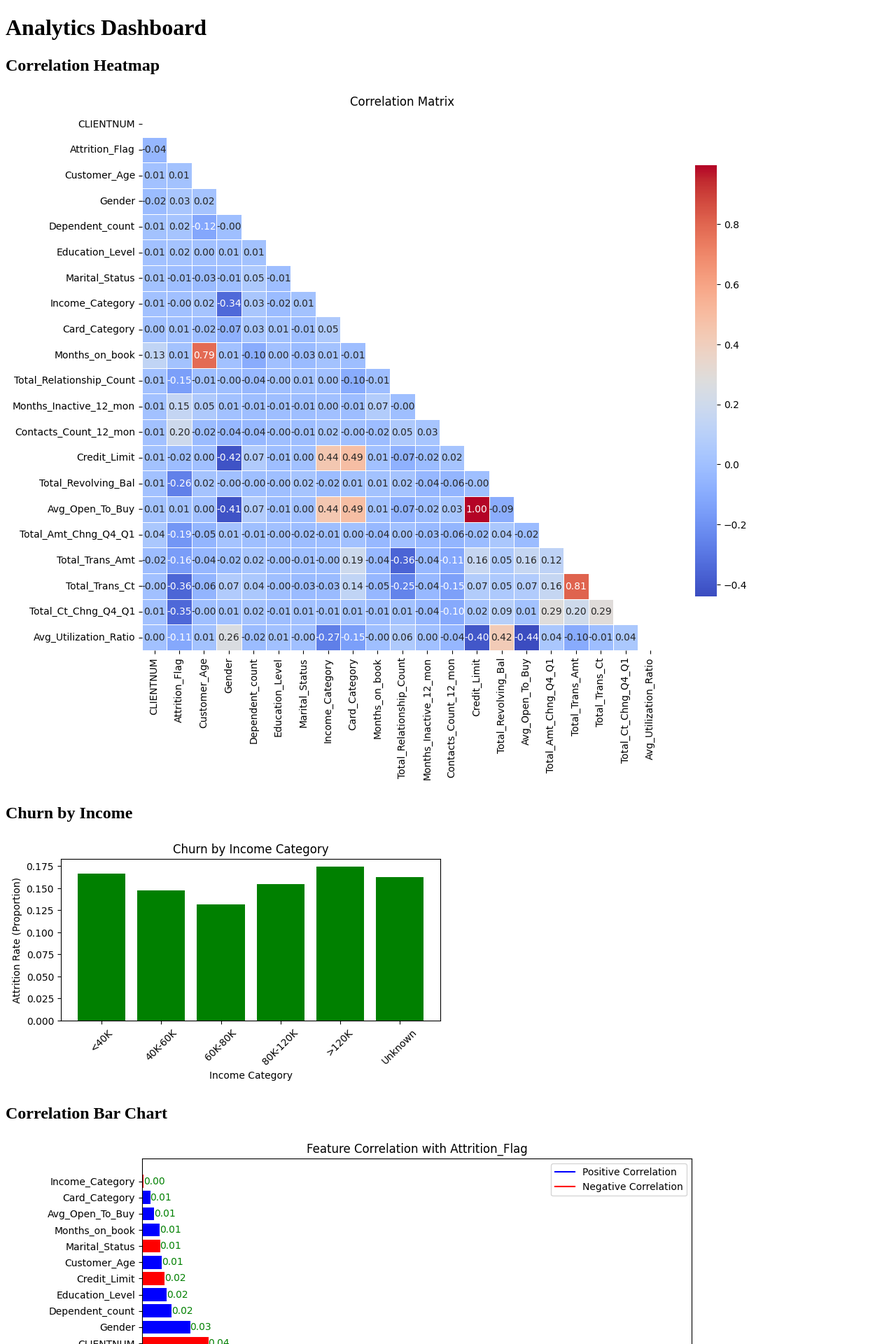
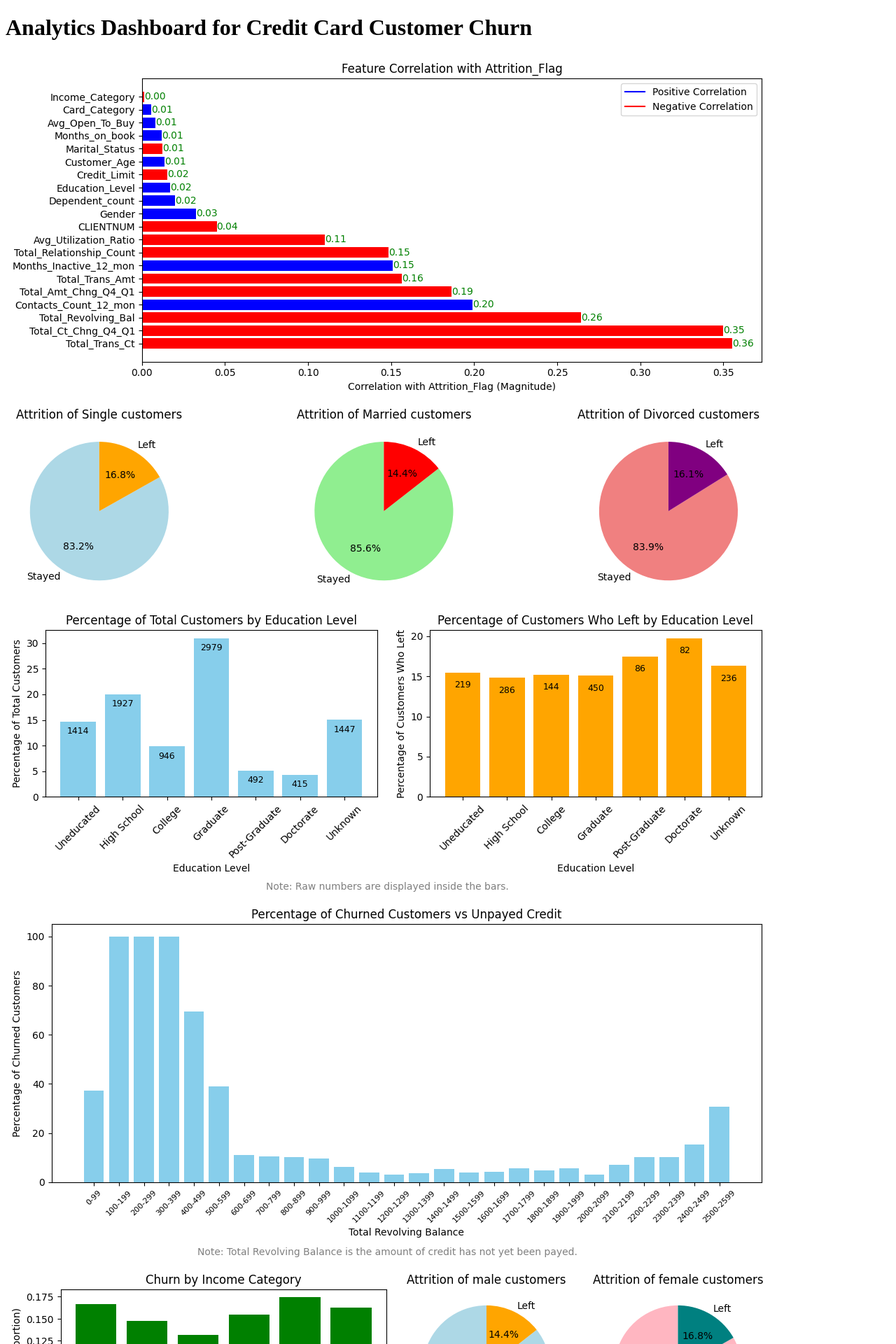
Before and after one commit to RickSlick3/CustomerChurn-AzureWebApp, a Flask app: template templates/dashboard.html in a window 1280 px wide. Shown: the top 1920 px of the page at 70% size. Run offline with Flask 3, Linux system fonts and the light colour scheme; the template is opened without the code that fills it, so the values that code supplies are empty; parts of the project's set-up code (start-up, migrations or seed data) failed here and were passed over.

Commit message:
dashboard page updates

```diff
--- a/templates/dashboard.html
+++ b/templates/dashboard.html
@@ -4,27 +4,34 @@
     <meta charset="UTF-8">
     <meta name="viewport" content="width=device-width, initial-scale=1.0">
     <title>Analytics Dashboard</title>
+    <style>
+        .chart5, .chart6 {
+            float: left;           /* Float both divs to the left */
+            margin-right: 10px;    /* Add space between the two divs (optional) */
+            text-align: center;    /* Optional: center the image within the div */
+        }
+    </style>
 </head>
 <body>
-    <h1>Analytics Dashboard</h1>
+    <h1>Analytics Dashboard for Credit Card Customer Churn</h1>
     <div class="dashboard">
         <div class="chart-container">
-            <div class="chart">
-                <h2>Correlation Heatmap</h2>
-                <img src="{{ url_for('static', filename='images/corr_heatmap.png') }}" alt="Correlation Heatmap">
+            <div class="chart1">
+                <img src="{{ url_for('static', filename='images/corr_dict.png') }}" alt="Correlation Dictionary">
             </div>
-            <div class="chart">
-                <h2>Churn by Income</h2>
+            <div class="chart2">
+                <img src="{{ url_for('static', filename='images/rel_status_attrition.png') }}" alt="Churn by Income">
+            </div>
+            <div class="chart3">
+                <img src="{{ url_for('static', filename='images/edu_attrition.png') }}" alt="Churn by Income">
+            </div>
+            <div class="chart4">
+                <img src="{{ url_for('static', filename='images/credit_plot.png') }}" alt="Churn by Income">
+            </div>
+            <div class="chart5">
                 <img src="{{ url_for('static', filename='images/income.png') }}" alt="Churn by Income">
             </div>
-        </div>
-        <div class="chart-container">
-            <div class="chart">
-                <h2>Correlation Bar Chart</h2>
-                <img src="{{ url_for('static', filename='images/corr_dict.png') }}" alt="Correlation Heatmap">
-            </div>
-            <div class="chart">
-                <h2>Churn by Gender</h2>
+            <div class="chart6">
                 <img src="{{ url_for('static', filename='images/gender_attrition.png') }}" alt="Churn by Income">
             </div>
         </div>
```
Also changed, not shown: utils/dashboard_utils.py (+6 -6 lines), static/images/corr_dict.png, static/images/credit_plot.png, static/images/edu_attrition.png, static/images/gender_attrition.png, static/images/income.png, static/images/rel_status_attrition.png.
